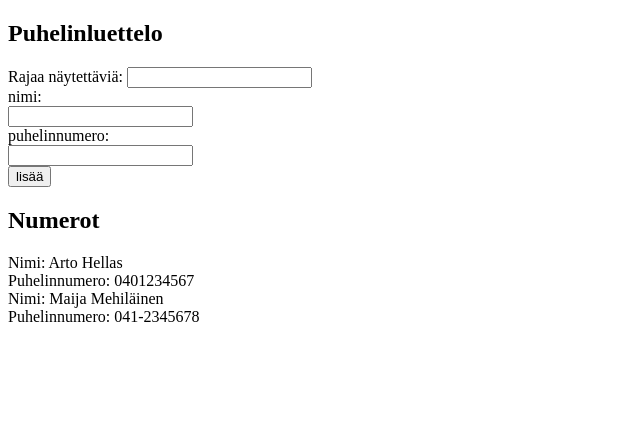
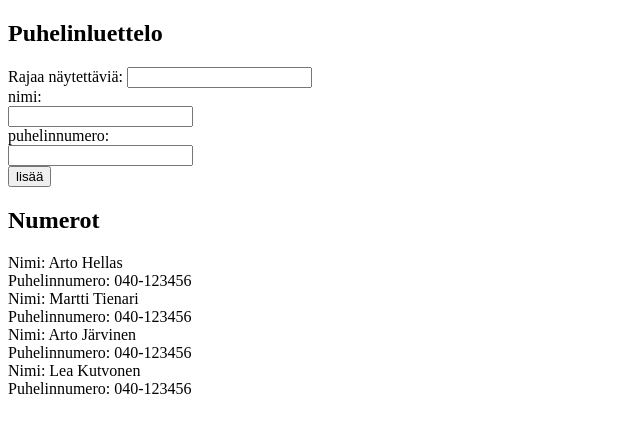
Before and after one commit to norarytkola/fullstackopen-2019, a React (Create React App) app in the folder osa2/puhelinluettelo/: page / in a window 1280 px wide. Shown: the top 432 px of the page, without its empty margins (0-640 px from the left). Built offline with nearby package versions, Linux system fonts and the light colour scheme; data requests are answered from the project's data file.

Commit message:
puhelinluettelo json valmis

```diff
--- /dev/null
+++ b/osa2/puhelinluettelo/db.json
@@ -0,0 +1,30 @@
+
+
+{
+    "persons":[
+    {
+        "name": "Arto Hellas",
+        "number": "040-123456",
+        "id": 1,
+        "important":true
+      },
+      {
+        "name": "Martti Tienari",
+        "number": "040-123456",
+        "id": 2,
+        "important":true
+      },
+      {
+        "name": "Arto Järvinen",
+        "number": "040-123456",
+        "id": 3,
+        "important":true
+      },
+      {
+        "name": "Lea Kutvonen",
+        "number": "040-123456",
+        "id": 4,
+        "important":true
+      }
+    ]
+  }
--- a/osa2/puhelinluettelo/src/App.js
+++ b/osa2/puhelinluettelo/src/App.js
@@ -1,21 +1,23 @@
-import React, { useState } from 'react';
+import React, { useState, useEffect } from 'react';
 import Yhteystieto from './components/Yhteystieto';
-
+import Lomake from './components/Lomake'
+import axios from 'axios'
 
 
 
 const App = () => {
 
-  const [ persons, setPersons] = React.useState([
-      { nimi: 'Arto Hellas',
-        numero:'0401234567',
-        important:true
-     },
-      { nimi: 'Maija Mehiläinen',
-        numero: '041-2345678',
-        important:true
-      }
-    ])
+  const [persons, setPersons]=useState([])
+
+    useEffect(() => {
+        axios
+            .get('http://localhost:3001/persons')
+            .then(response => {
+            setPersons(response.data)
+
+        })
+    }, [])
+
     const [ newName, setNewName ] = React.useState('')
     const [ newNumber, setNewNumber ] = React.useState('')
 
@@ -44,8 +46,6 @@ const App = () => {
                 return true
             }
                }}
-     console.log(newNumber)
-
 
     const addNewContact =(event)=> {
             event.preventDefault()
@@ -63,6 +63,7 @@ const App = () => {
     const  yhteystiedot=naytaKaikki
     ? persons.filter(person=> person.important)
     : persons.filter(person=> person.important)
+    console.log(yhteystiedot)
 
 
     const handleChange =(event)=> {
@@ -81,14 +82,12 @@ const App = () => {
          aseta(!naytaKaikki)
       }
 
-
     const rows=() =>yhteystiedot.map(yhteystieto =>
       <Yhteystieto
-        key={yhteystieto.nimi}
-        nimi={yhteystieto.nimi}
-        numero={yhteystieto.numero} />
+        key={yhteystieto.id}
+        nimi={yhteystieto.name}
+        numero={yhteystieto.number} />
      )
-
 
    return (
       <div>
@@ -97,17 +96,8 @@ const App = () => {
         <div>Rajaa näytettäviä: <input onChange={handleChange}/><br/>
         </div></form>
 
-        <form onSubmit={addNewContact}>
-          <div>
-            nimi:<br/> <input value={newName} onChange={lisaaNimi} />
-          </div>
-            <div>
-             puhelinnumero:<br/> <input value={newNumber} onChange={lisaanro} />
-            </div>
-            <div>
-                <button type="submit">lisää</button>
-        </div>
-      </form>
+       <Lomake  onSubmit={addNewContact} newName={newName} lisaaNimi={lisaaNimi}
+            newNumber ={newNumber} lisaanro={lisaanro} />
 
          <h2>Numerot</h2>
         <div>{rows()}</div>
--- /dev/null
+++ b/osa2/puhelinluettelo/src/components/Lomake.js
@@ -0,0 +1,24 @@
+import React from 'react'
+
+const Lomake=(props)=> {
+
+
+
+    return (
+            <div>
+                 <form onSubmit={props.onSubmit}>
+          <div>
+            nimi:<br/> <input value={props.newName} onChange={props.lisaaNimi} />
+          </div>
+            <div>
+             puhelinnumero:<br/> <input value={props.newNumber} onChange={props.lisaanro} />
+            </div>
+            <div>
+                <button type="submit">lisää</button>
+        </div>
+      </form>
+            </div>
+    )
+}
+
+export default Lomake
--- a/osa2/puhelinluettelo/src/components/Yhteystieto.js
+++ b/osa2/puhelinluettelo/src/components/Yhteystieto.js
@@ -2,9 +2,6 @@ import React from 'react';
 
 
 const Yhteystieto=(props) => {
-
-
-
 
     return (
         <div>
--- a/osa2/puhelinluettelo/src/index.js
+++ b/osa2/puhelinluettelo/src/index.js
@@ -6,5 +6,4 @@ import App from './App';
 
 
 
-
 ReactDOM.render(<App />, document.getElementById('root'));
```
Also changed, not shown: osa2/puhelinluettelo/package.json (+6 -1 lines), osa2/puhelinluettelo/src/components/Filtteri.js (deleted, +0 -15 lines), 1 other file (tests, documents, lock files or other folders).
